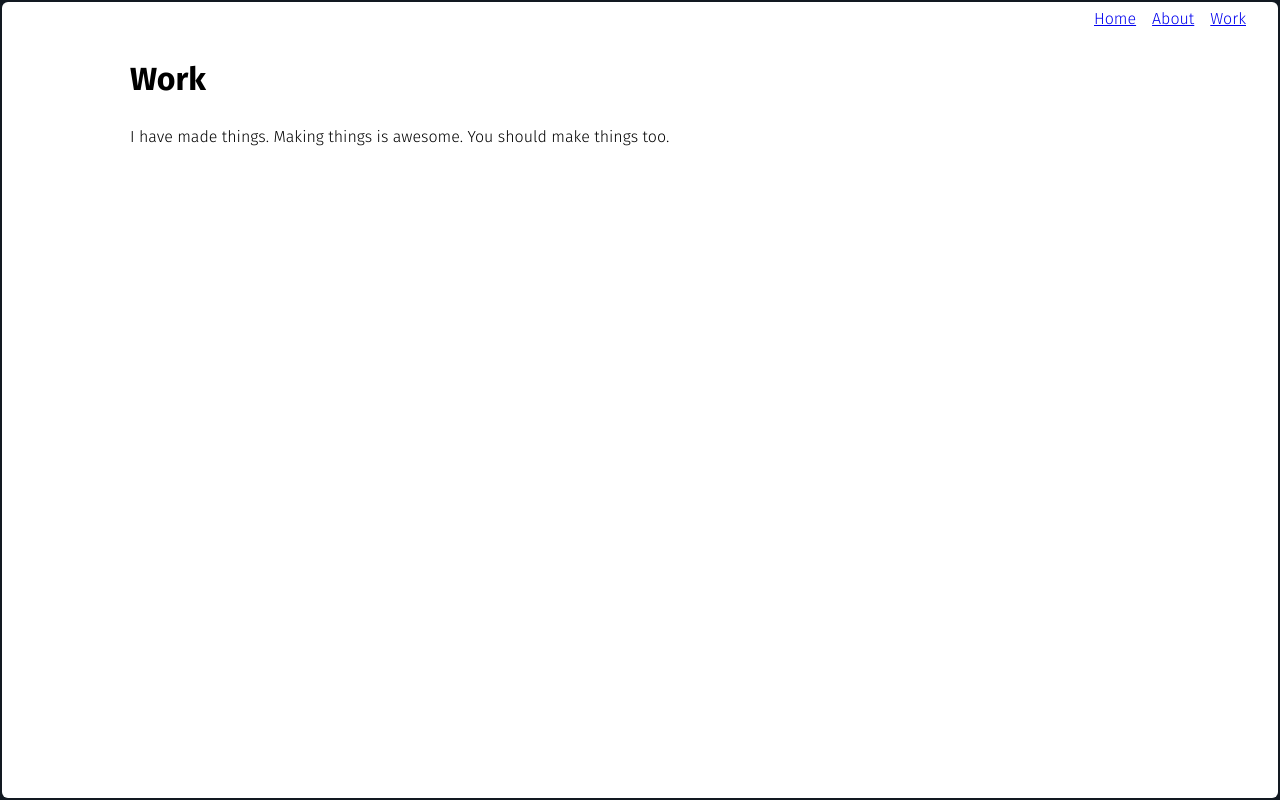
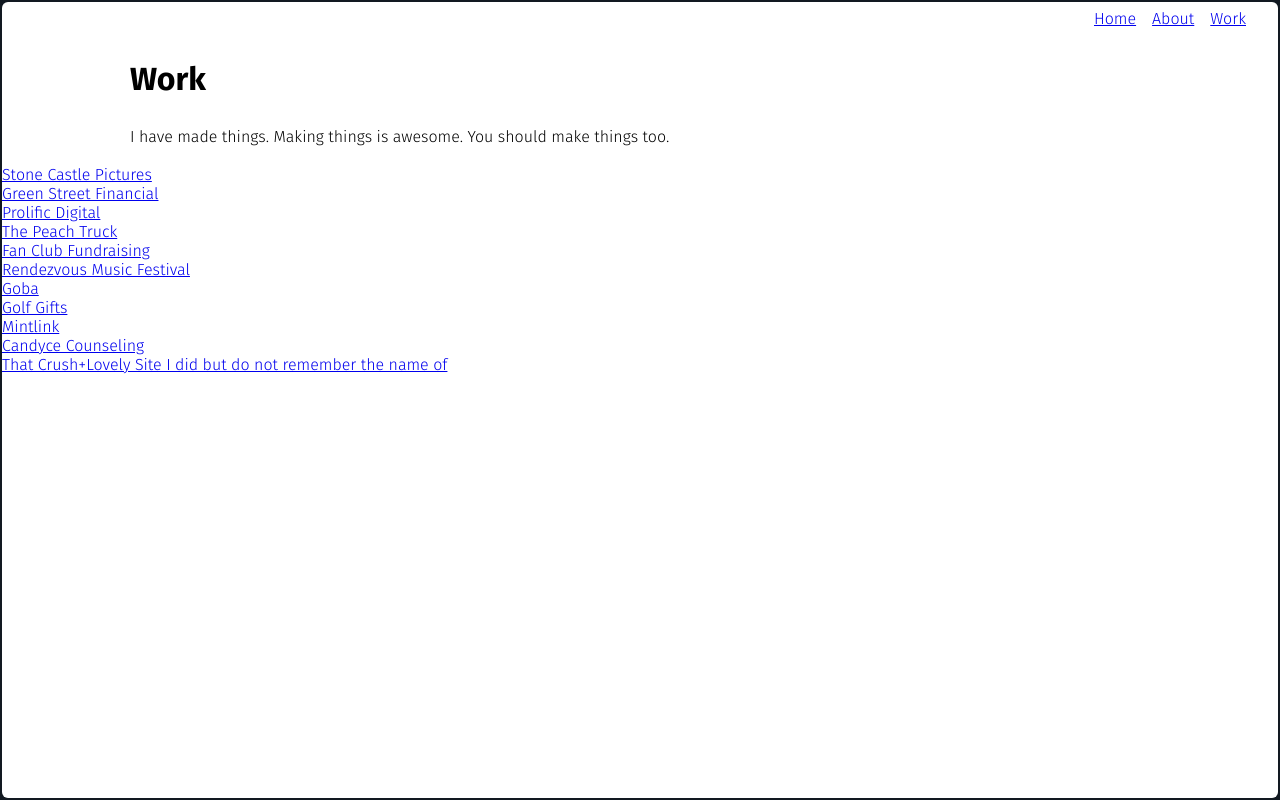
Before and after one commit to nerdpruitt/v5.nickpruitt.com, a React (Create React App) app: page /work in a window 1280 px wide. Built offline with nearby package versions, Linux system fonts and the light colour scheme; the HTML template or start-up script is replaced by a standard one.

Commit message:
Organize files and Work Detail view

```diff
--- a/src/App.js
+++ b/src/App.js
@@ -4,15 +4,15 @@
 import {
   BrowserRouter as Router,
   Route,
-  Link
+  Link,
+  Switch
 } from 'react-router-dom'
 
-import Home from './Home.js';
-import About from './About.js';
-import Work from './Work.js';
+import Home from './home/Home.js';
+import About from './about/About.js';
+import Work from './work/Work.js';
 
-const AppRouter = () => (
-  <Router>
+const Nav = () => (
   <div>
     <nav>
       <ul>
@@ -21,21 +21,32 @@
         <li><Link to="/work">Work</Link></li>
       </ul>
     </nav>
+  </div>
+)
+
+const Main = () => (
   <div className="main">
+    <Switch>
       <Route exact path="/" component={Home}/>
       <Route path="/about" component={About}/>
       <Route path="/work" component={Work}/>
+    </Switch>
   </div>
-    </div>
-  </Router>
 )
 
 class App extends Component {
   render() {
     return (
+      <Router>
+        <div>
+          <header>
+            <Nav />
+          </header>
           <main>
-        <AppRouter />
+            <Main />
           </main>
+        </div>
+      </Router>
     );
   }
 }
--- a/src/Work.js
+++ /dev/null
@@ -1,14 +0,0 @@
-import React from 'react';
-
-const Work = () => (
-    <div className="default">
-        <div></div>
-        <div className="text">
-            <h1>Work</h1>
-            <p>I have made things. Making things is awesome. You should make things too.</p>
-        </div>
-        <div></div>
-    </div>
-)
-
-export default Work;
--- a/src/Home.js
+++ b/src/home/Home.js
@@ -56,7 +56,6 @@
       </div>
     );
   }
-
 }
 
 const Home = () => (
--- /dev/null
+++ b/src/work/Work.js
@@ -0,0 +1,90 @@
+import React, {Component} from 'react'
+import {
+  Route,
+  Link,
+  Switch
+} from 'react-router-dom'
+
+import workData from './workData';
+import WorkAPI from './WorkAPI';
+
+// Add categories (aka what I did), image paths array
+
+class WorkDetail extends Component {
+    render() {
+        const item = WorkAPI.getWorkItem(this.props.match.params.id, workData);
+
+        return (
+            <div>
+                <div className="default">
+                    <div></div>
+                    <div className="text">
+                        <h1>{item.title}</h1>
+                        <p>{item.description}</p>
+                    </div>
+                    <div></div>
+                </div>
+            </div>
+        );
+    };
+}
+
+class WorkItem extends Component {
+    render() {
+        const workId = this.props.value.id;
+
+        return (
+            <Link to={`/work/${workId}`}>{this.props.value.title}</Link>
+        );
+    };
+}
+
+class WorkList extends Component {
+  render() {
+    const workList = this.props.work;
+
+    const workItems = workList.map((item) =>
+      <div key={item.id}>
+        <WorkItem value={item} />
+      </div>
+    );
+
+    return(
+      <div>
+        {workItems}
+      </div>
+    );
+  }
+
+}
+
+class WorkGrid extends Component {
+    render() {
+        return (
+            <div>
+                <div className="default">
+                    <div></div>
+                    <div className="text">
+                        <h1>Work</h1>
+                        <p>I have made things. Making things is awesome. You should make things too.</p>
+                    </div>
+                    <div></div>
+                </div>
+                <div>
+                    <WorkList work={workData} />
+                </div>
+            </div>
+        );
+    }
+}
+
+const Work = () => (
+    <div>
+        <Switch>
+            <Route exact path="/work" component={WorkGrid} />
+            <Route path="/work/:id" component={WorkDetail} />
+        </Switch>
+    </div>
+)
+
+export default Work;
--- /dev/null
+++ b/src/work/WorkAPI.js
@@ -0,0 +1,11 @@
+const WorkAPI = {
+    getWorkItem: function( id, data ) {
+        const item = data.filter( (item) => {
+            return item.id === parseInt(id, 10);
+        } );
+
+        return item[0];
+    }
+}
+
+export default WorkAPI;
--- /dev/null
+++ b/src/work/workData.js
@@ -0,0 +1,60 @@
+const workItems = [
+    {
+        id: 1,
+        title: 'Stone Castle Pictures',
+        url: 'stone-castle-pictures',
+        description: 'Stone Castle Pictures is a creative production company in Nashville that serves advertising agencies and marketing teams to create signature brand stories, commercials, anthem films, and web videos that win their audiences\' hearts and minds.'
+    },
+    {
+        id: 2,
+        title: 'Green Street Financial',
+        url: 'green-street-financial'
+    },
+    {
+        id: 3,
+        title: 'Prolific Digital',
+        url: 'prolific-digital'
+    },
+    {
+        id: 4,
+        title: 'The Peach Truck',
+        url: 'the-peach-truck'
+    },
+    {
+        id: 5,
+        title: 'Fan Club Fundraising',
+        url: 'fan-club-fundraising'
+    },
+    {
+        id: 6,
+        title: 'Rendezvous Music Festival',
+        url: 'rendezvous-music-festival'
+    },
+    {
+        id: 7,
+        title: 'Goba',
+        url: 'goba'
+    },
+    {
+        id: 8,
+        title: 'Golf Gifts',
+        url: 'golf-gifts'
+    },
+    {
+        id: 9,
+        title: 'Mintlink',
+        url: 'mintlink'
+    },
+    {
+        id: 10,
+        title: 'Candyce Counseling',
+        url: 'candyce-counseling'
+    },
+    {
+        id: 11,
+        title: 'That Crush+Lovely Site I did but do not remember the name of',
+        url: 'crush-blog'
+    }
+];
+
+export default workItems;
```
Also changed, not shown: src/about/About.js (renamed from src/About.js), src/home/nameLetters.js (renamed from src/nameLetters.js). Lines whose indentation alone changed are shown as unchanged.
